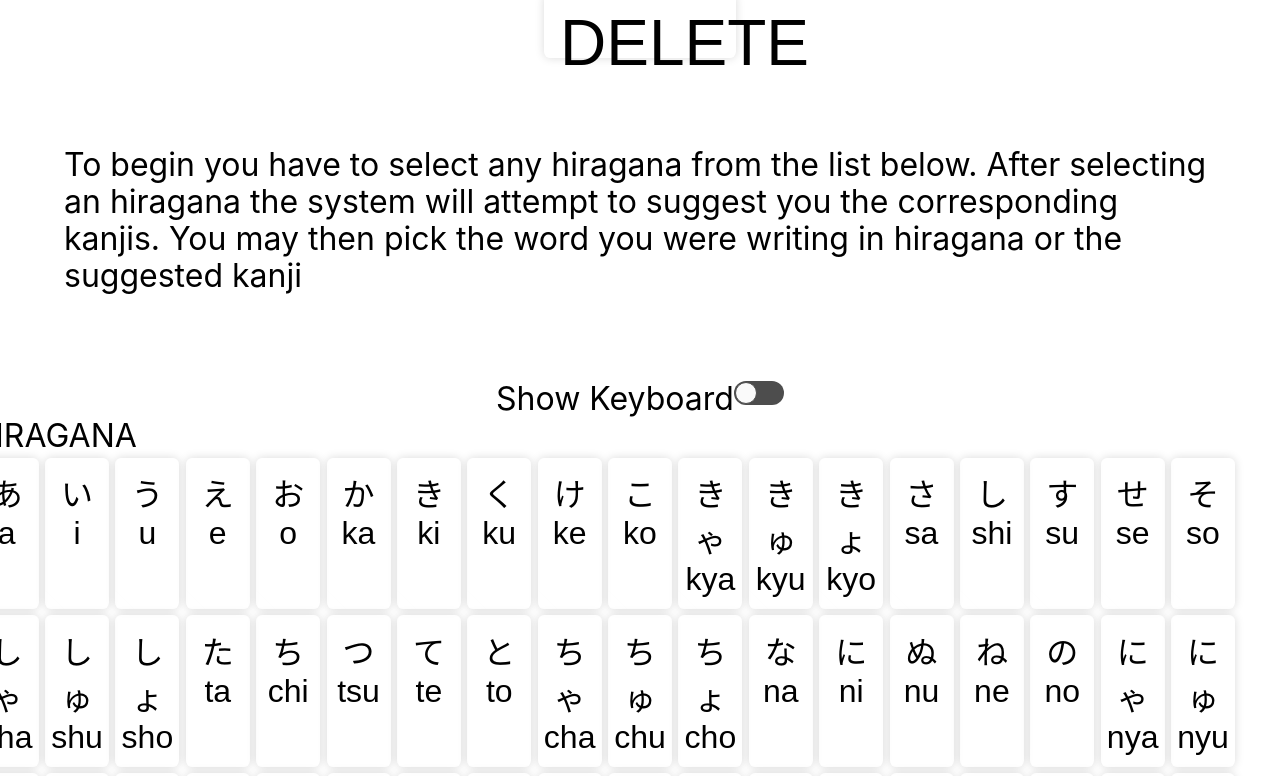
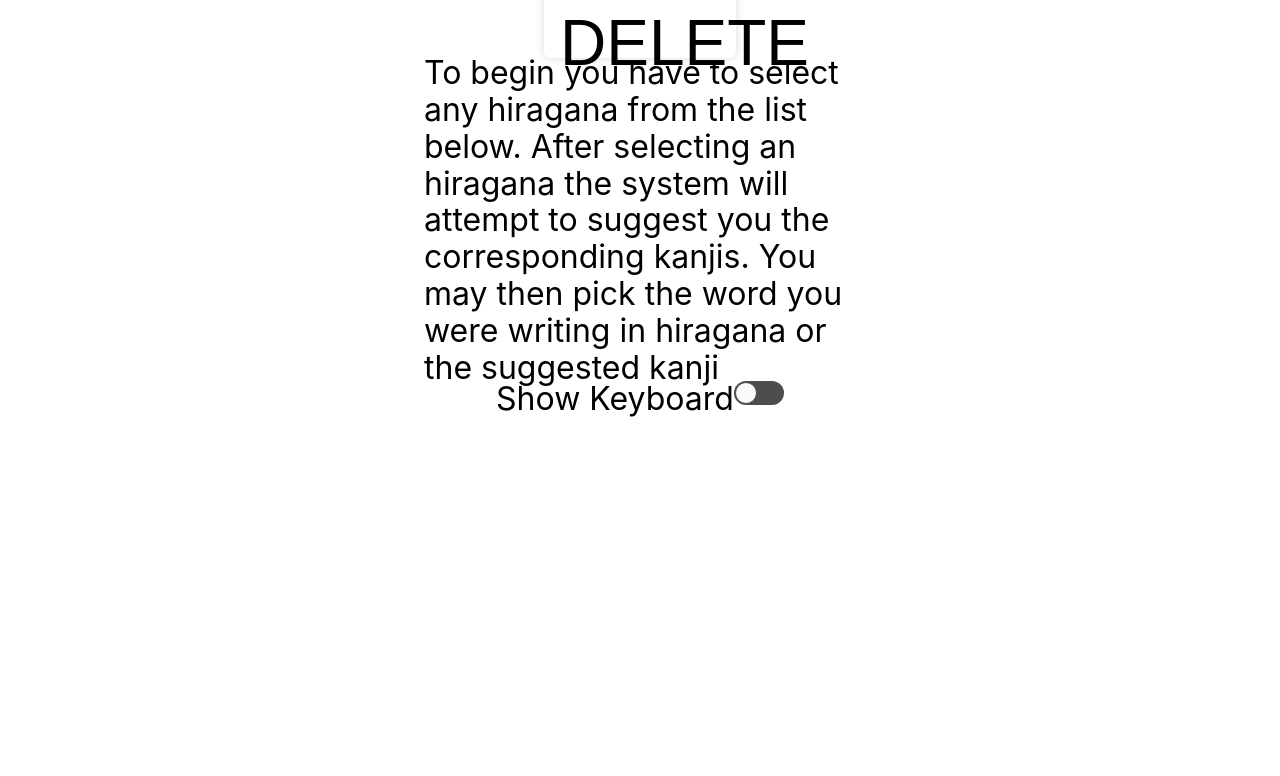
Before and after one commit to acoss22/japanese_keyboard, a React (Create React App) app in the folder japanese-keyboard/: page / in a window 1280 px wide. Shown: the part 780-1556 px from the top of the page. After the commit the page ends 1278 px from the top, so only its background shows below. Built offline with nearby package versions, Linux system fonts and the light colour scheme; the HTML template or start-up script is replaced by a standard one.

Commit message:
fix: toogle

```diff
--- a/japanese-keyboard/src/App.js
+++ b/japanese-keyboard/src/App.js
@@ -54,13 +54,11 @@ function App() {
           ) : (<GenericTutorial text="To begin you have to select any hiragana from the list below. After selecting an hiragana the system will attempt to suggest you the corresponding kanjis. You may then pick the word you were writing in hiragana or the suggested kanji"></GenericTutorial>)}
 
           <div>
-          <ToggleButton label="Show Keyboard" value={useKeyboard} showIcons={false} onChange={handleToggleKeyboard}></ToggleButton>
+            <ToggleButton label="Show Keyboard" className={styles.toogle} value={useKeyboard} showIcons={false} onChange={handleToggleKeyboard}></ToggleButton>
           </div>
           <div>
 
-          {useKeyboard ? (
-            <div>Keyboard should show here. To be implemented</div>
-          ) : (
+            {useKeyboard && (
               <>
                 <div className="toggle_div label">HIRAGANA</div>
 
--- a/japanese-keyboard/src/app.module.scss
+++ b/japanese-keyboard/src/app.module.scss
@@ -80,3 +80,8 @@ button:focus {
   float: right;
   font-size: 2rem;
 }
+
+.toogle{
+  padding-bottom: 5rem;
+  background-color: red;
+}
--- a/japanese-keyboard/src/components/generic-tutorial/GenericTutorialComponent.jsx
+++ b/japanese-keyboard/src/components/generic-tutorial/GenericTutorialComponent.jsx
@@ -1,4 +1,4 @@
-import styles from './genericTutorial.module.css';
+import styles from './genericTutorial.module.scss';
 
 function GenericTutorial(props) {
 
--- a/japanese-keyboard/src/components/generic-tutorial/genericTutorial.module.css
+++ /dev/null
@@ -1,12 +0,0 @@
-.container {
-    display: flex;
-    justify-content: center;
-    align-items: center;
-    height: 20rem;
-    width: 1152px;
-}
-
-.label{
-    font-size: 2rem;
-    white-space: normal;
-}
--- /dev/null
+++ b/japanese-keyboard/src/components/generic-tutorial/genericTutorial.module.scss
@@ -0,0 +1,12 @@
+.container {
+  display: flex;
+  justify-content: center;
+  align-items: center;
+  height: 20rem;
+  width: 45%;
+
+  .label {
+    font-size: 2rem;
+    white-space: normal;
+  }
+}
```
Lines whose indentation alone changed are shown as unchanged.
